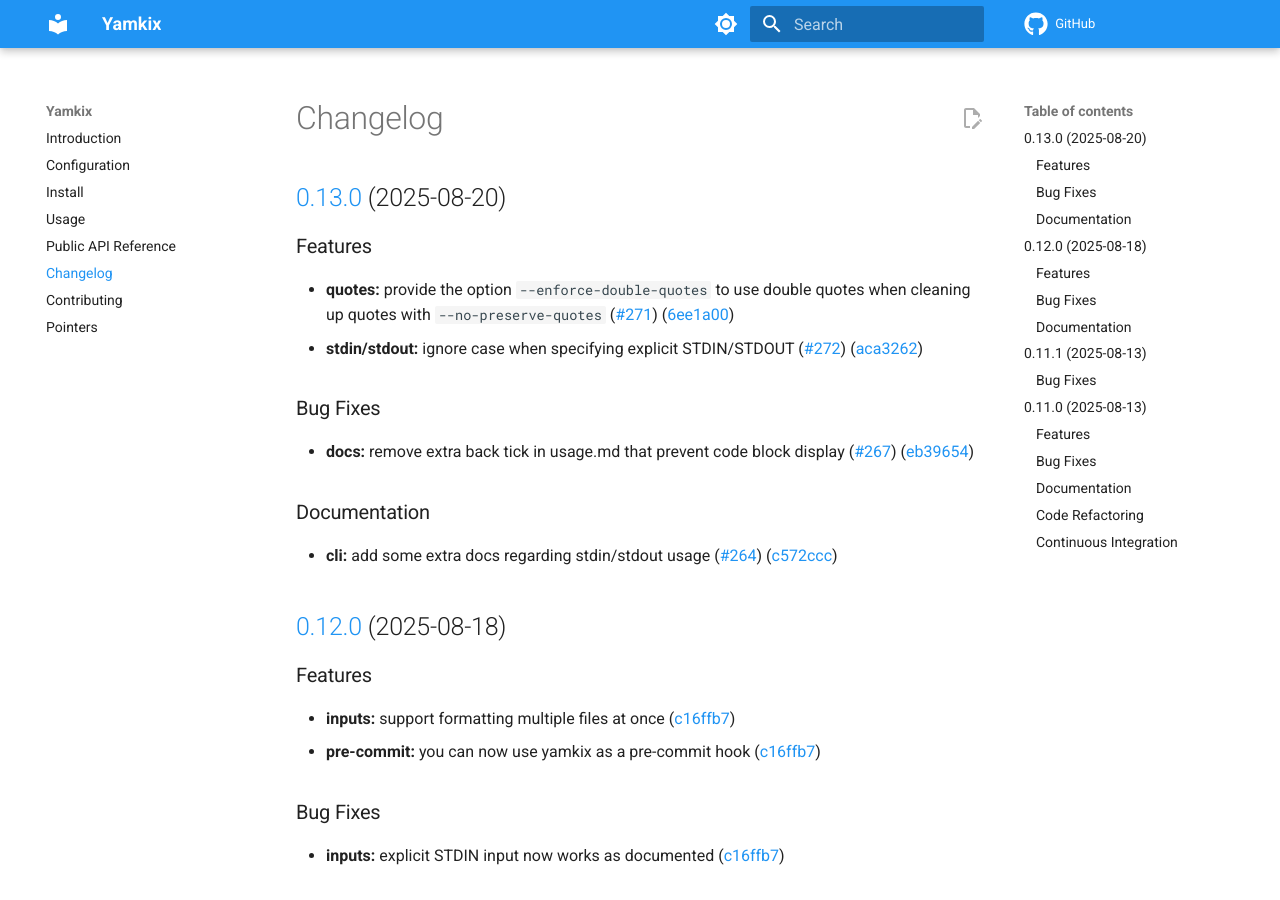
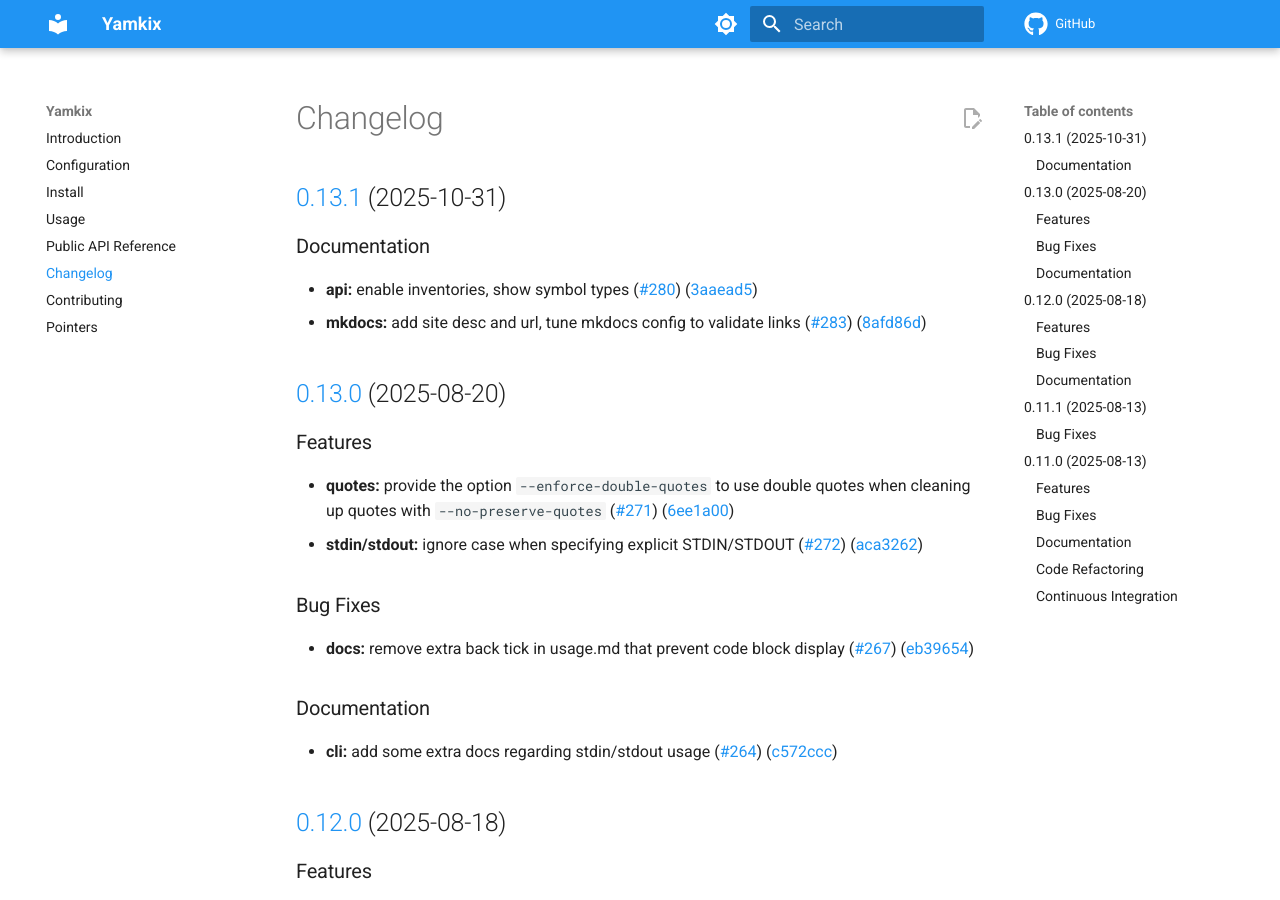
Before and after one commit to looztra/yamkix, an MkDocs documentation site: the page built from docs/changelog.md, in a window 1280 px wide and 900 px high. Built offline with MkDocs 1.6.1 and Material for MkDocs 9.7.7, drawn with Linux system fonts in a browser that asks for light colours; comment, search, counter and statistics services are not loaded.

Commit message:
chore(main): release 0.13.1

```diff
--- a/docs/changelog.md
+++ b/docs/changelog.md
@@ -1,4 +1,12 @@
 # Changelog
+
+## [0.13.1](https://github.com/looztra/yamkix/compare/v0.13.0...v0.13.1) (2025-10-31)
+
+
+### Documentation
+
+* **api:** enable inventories, show symbol types ([#280](https://github.com/looztra/yamkix/issues/280)) ([3aaead5](https://github.com/looztra/yamkix/commit/3aaead54358ae1163a8021b573f8021f7d49ee8f))
+* **mkdocs:** add site desc and url, tune mkdocs config to validate links ([#283](https://github.com/looztra/yamkix/issues/283)) ([8afd86d](https://github.com/looztra/yamkix/commit/8afd86dab5c05377b1b143c398ebb6fa7577be9e))
 
 ## [0.13.0](https://github.com/looztra/yamkix/compare/v0.12.0...v0.13.0) (2025-08-20)
 
```
Also changed, not shown: .release-please-manifest.json.
